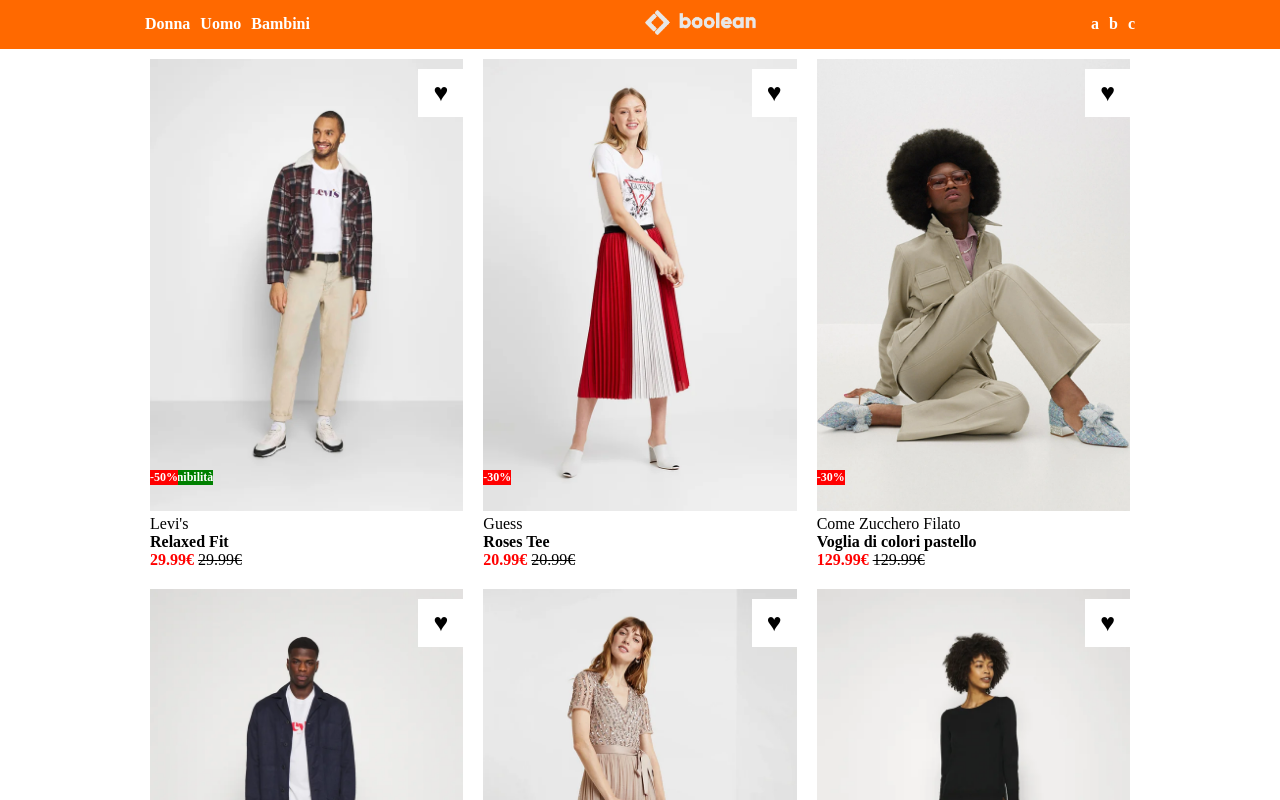
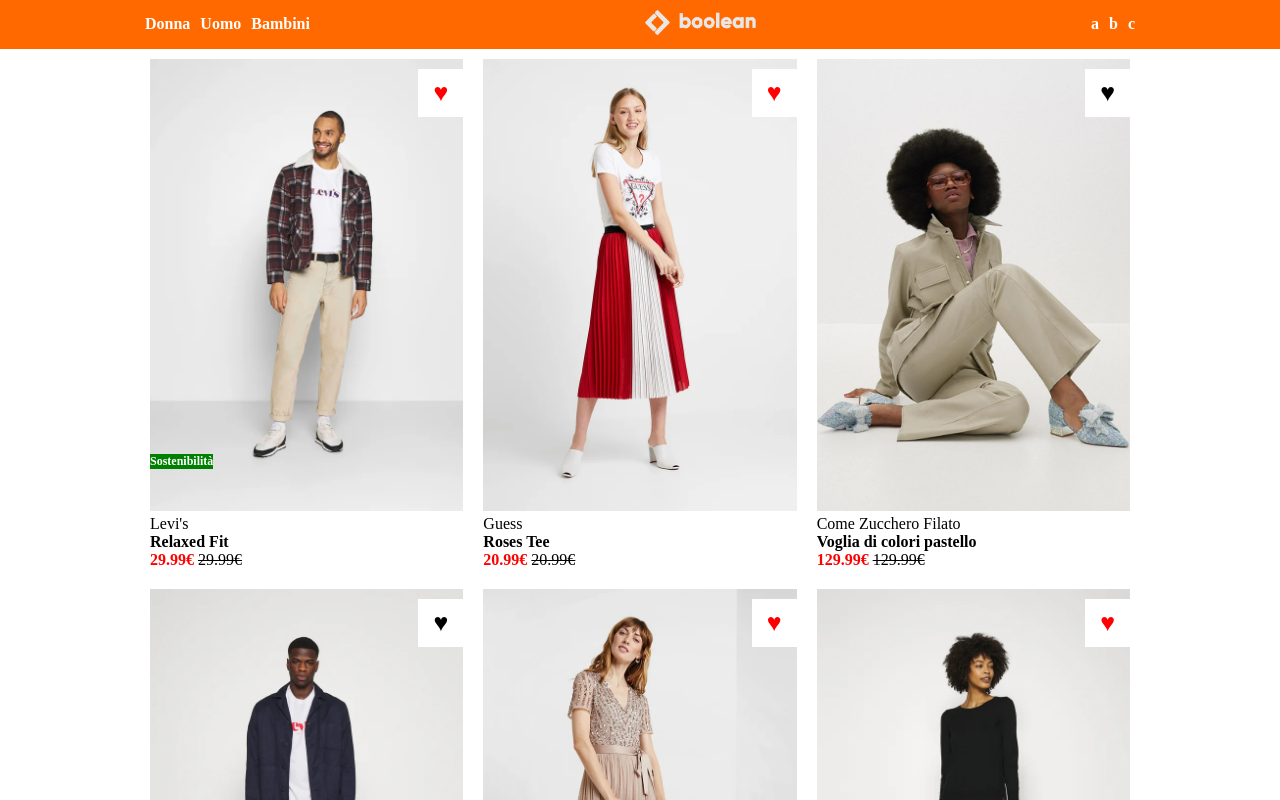
Before and after one commit to danieleardizzone/vite-boolando, a Vue app: page / in a window 1280 px wide. Shown: the top 800 px of the page. Built offline with nearby package versions, Linux system fonts and the light colour scheme.

Commit message:
ADD - product

```diff
--- a/src/components/MainContent.vue
+++ b/src/components/MainContent.vue
@@ -1,7 +1,11 @@
 <script>
+import Product from './Product.vue';
 import ProductsJson from '../db.json';
 
 export default {
+    components: {
+        Product,
+    },
     data() {
         return {
             products: ProductsJson.products
@@ -15,31 +19,7 @@
         <div class="container">
             <div class="row">
                 <div class="col col-1" v-for="(product, index) in products" :key="index">
-                    <div class="card">
-                        <figure class="card-image">
-                            <img class="first" :src="'/img/' + product.backImage">
-                            <img class="second" :src="'/img/' + product.frontImage">
-                        </figure>
-                        <div class="heart">&hearts;</div>
-                        <ul class="mini-cards" v-for="badge in product.badges">
-                            <li class="red-card" v-if="badge.type === 'discount'">
-                                {{ badge.value }}
-                            </li>
-                            <li class="green-card" v-if="badge.type === 'tag'">
-                                Sostenibilità
-                            </li>
-                        </ul>
-                    </div>
-                    <p class="brand-name">{{ product.brand }}</p>
-                    <p class="model-name">{{ product.name }}</p>
-                    <div class="price">
-                        <span class="discounted-price" :class="product.discount !== false ? '' : 'd-none'">
-                            {{ product.price }}&euro;
-                        </span>
-                        <span :class="product.discount !== false ? 'full-price' : 'discounted-price'">
-                            {{ product.price }}&euro;
-                        </span>
-                    </div>
+                    <Product :product="product" />
                 </div>
             </div>
         </div>
@@ -52,68 +32,4 @@
     flex-direction: column;
     padding: 10px;
 }
-
-.model-name {
-    font-weight: 700;
-}
-
-.discounted-price {
-    font-weight: 700;
-    color: red;
-}
-
-.full-price {
-    text-decoration: line-through;
-}
-
-.card {
-    position: relative;
-}
-
-.second {
-    position: absolute;
-    top: 0;
-    right: 0;
-    bottom: 0;
-    left: 0;
-}
-
-.second {
-    opacity: 0;
-}
-
-.card:hover .second {
-    opacity: 1;
-}
-
-.heart {
-    position: absolute;
-    right: 0;
-    top: 10px;
-    background-color: white;
-    padding: 10px 15px;
-    font-size: 25px;
-}
-
-.heart:hover {
-    color: red;
-}
-
-.mini-cards {
-    position: absolute;
-    bottom: 30px;
-    left: 0;
-
-    color: white;
-    font-size: 12px;
-    font-weight: 700;
-}
-
-.red-card {
-    background-color: red;
-}
-
-.green-card {
-    background-color: green;
-}
 </style>
--- /dev/null
+++ b/src/components/Product.vue
@@ -0,0 +1,109 @@
+<script>
+export default {
+    props: {
+        product: {
+            type: Object,
+            required: true
+        }
+    }
+}
+</script>
+
+<template>
+    <div class="card">
+        <div>
+            <figure class="card-image">
+                <img class="first" :src="'/img/' + product.backImage">
+                <img class="second" :src="'/img/' + product.frontImage">
+            </figure>
+            <div class="heart" :class="product.isInFavorites === true ? 'red-heart' : ''">&hearts;</div>
+            <ul class="mini-cards">
+                <li class="red-card" v-if="product.badges[0].type === true">
+                    {{ product.badges[0].value }}
+                </li>
+                <li class="green-card" v-if="product.badges[0].type === 'tag'">
+                    Sostenibilità
+                </li>
+            </ul>
+        </div>
+
+        <p class="brand-name">{{ product.brand }}</p>
+        <p class="model-name">{{ product.name }}</p>
+        <div class="price">
+            <span class="discounted-price" :class="product.discount !== false ? '' : 'd-none'">
+                {{ product.price }}&euro;
+            </span>
+            <span :class="product.discount !== false ? 'full-price' : 'discounted-price'">
+                {{ product.price }}&euro;
+            </span>
+        </div>
+    </div>
+</template>
+
+<style>
+.model-name {
+    font-weight: 700;
+}
+
+.discounted-price {
+    font-weight: 700;
+    color: red;
+}
+
+.full-price {
+    text-decoration: line-through;
+}
+
+.card {
+    position: relative;
+}
+
+.second {
+    position: absolute;
+    top: 0;
+    right: 0;
+    bottom: 0;
+    left: 0;
+}
+
+.second {
+    opacity: 0;
+}
+
+.card:hover .second {
+    opacity: 1;
+}
+
+.heart {
+    position: absolute;
+    right: 0;
+    top: 10px;
+    background-color: white;
+    padding: 10px 15px;
+    font-size: 25px;
+
+    cursor: pointer;
+}
+
+.red-heart,
+.heart:hover {
+    color: red;
+}
+
+.mini-cards {
+    position: absolute;
+    bottom: 100px;
+    left: 0;
+    color: white;
+    font-size: 12px;
+    font-weight: 700;
+}
+
+.red-card {
+    background-color: red;
+}
+
+.green-card {
+    background-color: green;
+}
+</style>
```
